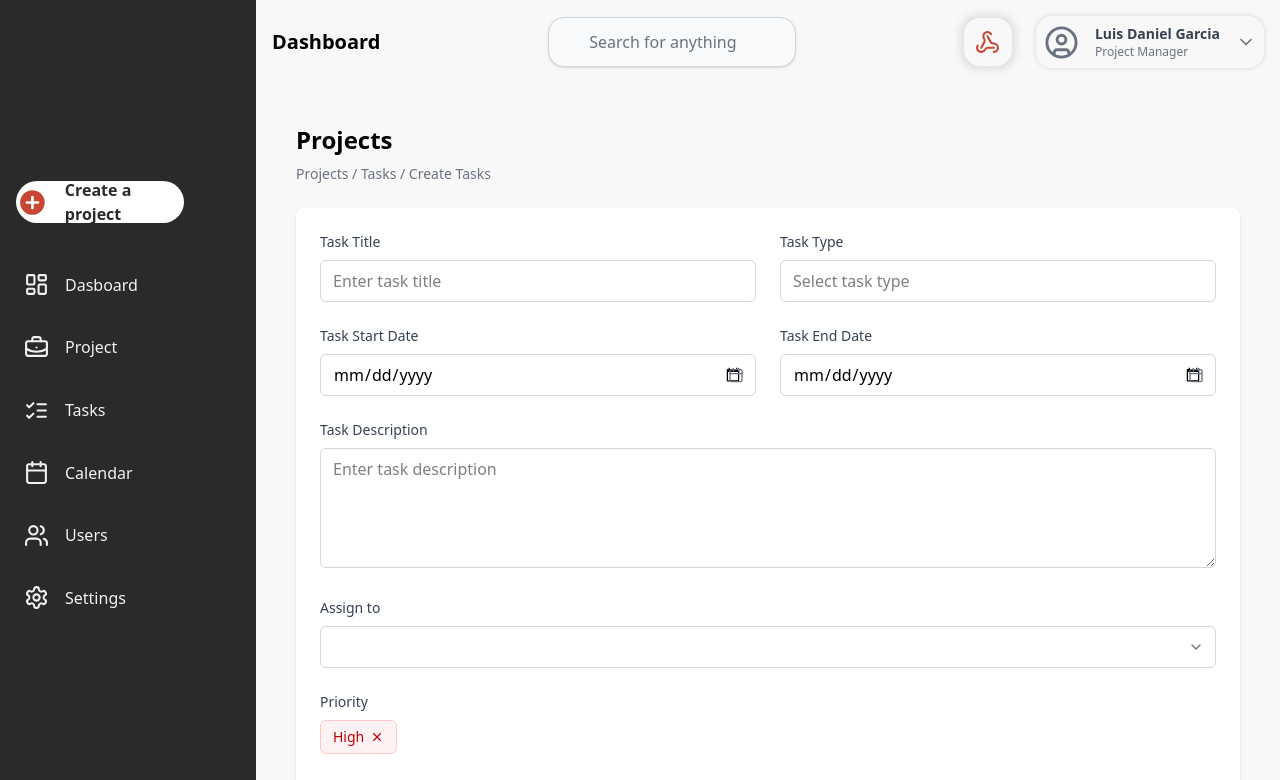
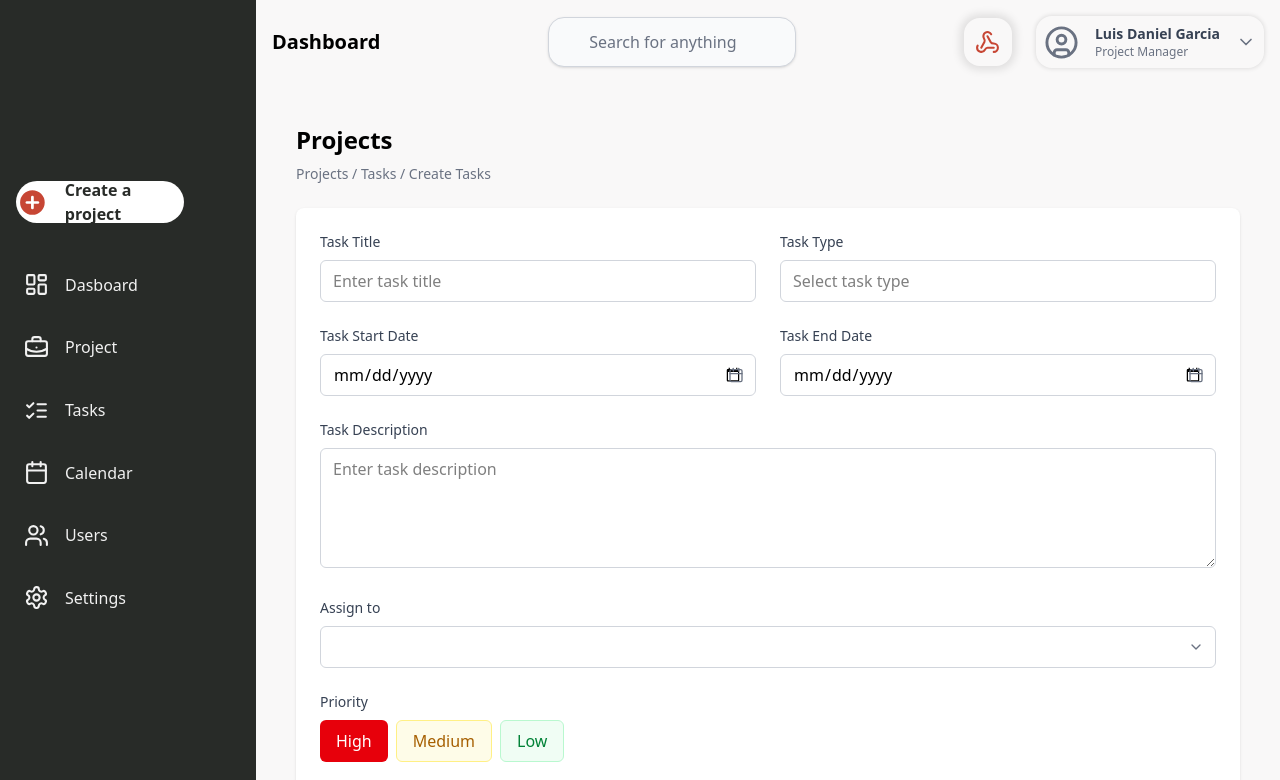
Before and after one commit to HEmilGS/OracleBot, a React (Vite) app: page /create in a window 1280 px wide. Shown: the top 780 px of the page. Built offline with nearby package versions, Linux system fonts and the light colour scheme.

Commit message:
parsing objects

```diff
--- a/src/pages/CreateTask.tsx
+++ b/src/pages/CreateTask.tsx
@@ -210,18 +210,27 @@ export default function CreateTask({ addTask }: CreateTaskProps) {
         <div className="space-y-2 mb-6">
           <label className="block text-sm font-medium text-gray-700">Priority</label>
           <div className="flex flex-wrap gap-2">
-            <Badge
-              className={task.priority === "High" ? "bg-red-50 text-red-700 border border-red-200" : ""}
+            <Button
+              type="button"
+              className={task.priority === "High" ? "bg-red-600 text-white" : "bg-red-50 text-red-700 border border-red-200"}
+              onClick={() => handlePriorityChange("High")}
             >
-              {task.priority}
-              <button
-                type="button"
-                onClick={() => handlePriorityChange("")}
-                className="focus:outline-none"
-              >
-                <X className="h-3.5 w-3.5" />
-              </button>
-            </Badge>
+              High
+            </Button>
+            <Button
+              type="button"
+              className={task.priority === "Medium" ? "bg-yellow-600 text-white" : "bg-yellow-50 text-yellow-700 border border-yellow-200"}
+              onClick={() => handlePriorityChange("Medium")}
+            >
+              Medium
+            </Button>
+            <Button
+              type="button"
+              className={task.priority === "Low" ? "bg-green-600 text-white" : "bg-green-50 text-green-700 border border-green-200"}
+              onClick={() => handlePriorityChange("Low")}
+            >
+              Low
+            </Button>
           </div>
         </div>
 
--- a/src/pages/Dashboard.tsx
+++ b/src/pages/Dashboard.tsx
@@ -28,10 +28,10 @@ export default function Dashboard() {
     <div className="flex flex-col gap-6 p-6">
       {/* Metric Cards */}
       <div className="grid grid-cols-1 gap-4 md:grid-cols-2 lg:grid-cols-4">
-        <MetricCard color="bg-amber-100" title="Overdue" value="5" />
-        <MetricCard color="bg-orange-100" title="Overdue" value="5" />
+        <MetricCard color="bg-amber-100" title="Completed" value="5" />
+        <MetricCard color="bg-orange-100" title="Pending" value="5" />
         <MetricCard color="bg-red-100" title="Overdue" value="5" />
-        <MetricCard color="bg-blue-100" title="Overdue" value="5" />
+        <MetricCard color="bg-blue-100" title="Total" value="5" />
       </div>
 
       <div className="grid grid-cols-1 gap-6 lg:grid-cols-3">
--- a/src/pages/FocusMode.tsx
+++ b/src/pages/FocusMode.tsx
@@ -185,9 +185,7 @@ function TaskList({ tasks, selectedPriority, selectedDate }: TaskListProps) {
               <div className="flex justify-between">
                 <div>
                   <h3 className="font-medium">{task.title}</h3>
-                  <p className="text-sm text-gray-500">
-                    #{task.id} · Opened {task.openedDays} days ago by {task.assignee}
-                  </p>
+
                 </div>
 
                 <div className="flex items-center gap-3">
@@ -219,7 +217,7 @@ function TaskList({ tasks, selectedPriority, selectedDate }: TaskListProps) {
               <div className="flex items-center justify-between">
                 <span className="text-sm font-medium">State:</span>
                 <span className="px-2 py-0.5 text-xs font-medium bg-orange-50 text-orange-600 rounded border border-orange-200">
-                  {task.status}
+                  {task.state}
                 </span>
               </div>
             </div>
@@ -233,7 +231,7 @@ function TaskList({ tasks, selectedPriority, selectedDate }: TaskListProps) {
               </div>
               <div className="flex items-center justify-between">
                 <span className="text-sm font-medium">Task End Date:</span>
-                <span className="px-2 py-0.5 text-xs font-medium bg-gray-100 rounded border">{task.endDate}</span>
+                <span className="px-2 py-0.5 text-xs font-medium bg-gray-100 rounded border">{task.dueDate}</span>
               </div>
             </div>
 
--- a/src/pages/Tasks.tsx
+++ b/src/pages/Tasks.tsx
@@ -57,14 +57,25 @@ function Tasks({ tasks }: TasksProps) {
                             <div className=' flex flex-col items-start justify-start ml-4'>
                                 <span className='font-bold'> {task.title} </span>
                                 <div >
-                                <span className="text-sm text-gray-500">#{task.id} opened 10 days ago</span>
+                                <span className="text-sm text-gray-500">#{task.id} </span>
                                 <span className='ml-4 text-sm  bg-[#4BA665]/15 w-auto px-2 rounded-xl text-[#4BA665]'>{task.state}</span>
                                 </div>
                             </div>
                             <div className='flex flex-row items-center mb-4 ml-auto mr-5'>
-                                <span className="text-md bg-[#4BA665]/15 w-auto px-2 rounded-xl text-[#4BA665]">1M : 3W : 0D</span>
+                                <span className="text-md bg-[#4BA665]/15 w-auto px-2 rounded-xl text-[#4BA665]">{task.dueDate}</span>
+                                <span
+                                    className={`text-md w-auto px-2 rounded-xl ml-4 ${
+                                        task.priority === 'High' ? 'bg-red-500/60 text-white' :
+                                        task.priority === 'Medium' ? 'bg-yellow-500/60 text-white' :
+                                        'bg-green-500 text-white'
+                                    }`}
+                                >
+                                    {task.priority}
+                                </span>
                                 <Users className='ml-10' />
+
                             </div>
+
                             </div>
                         </li>
                     ))}
```
